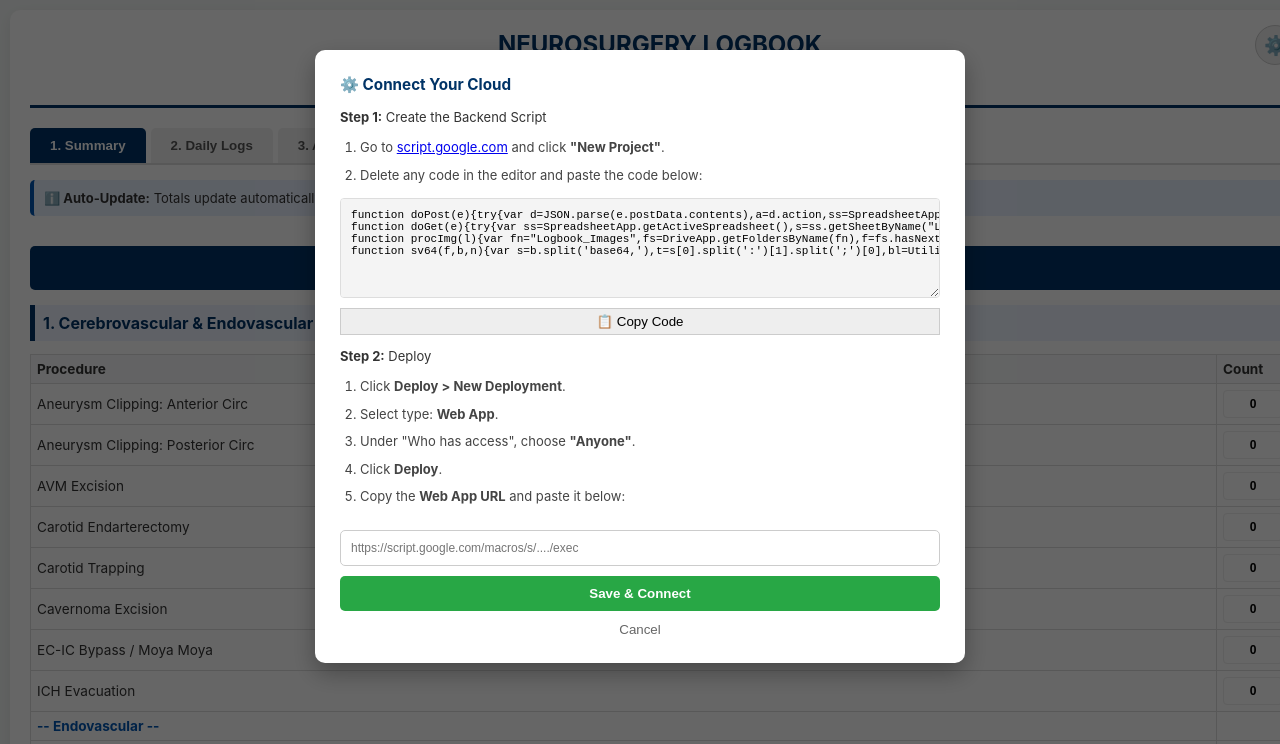
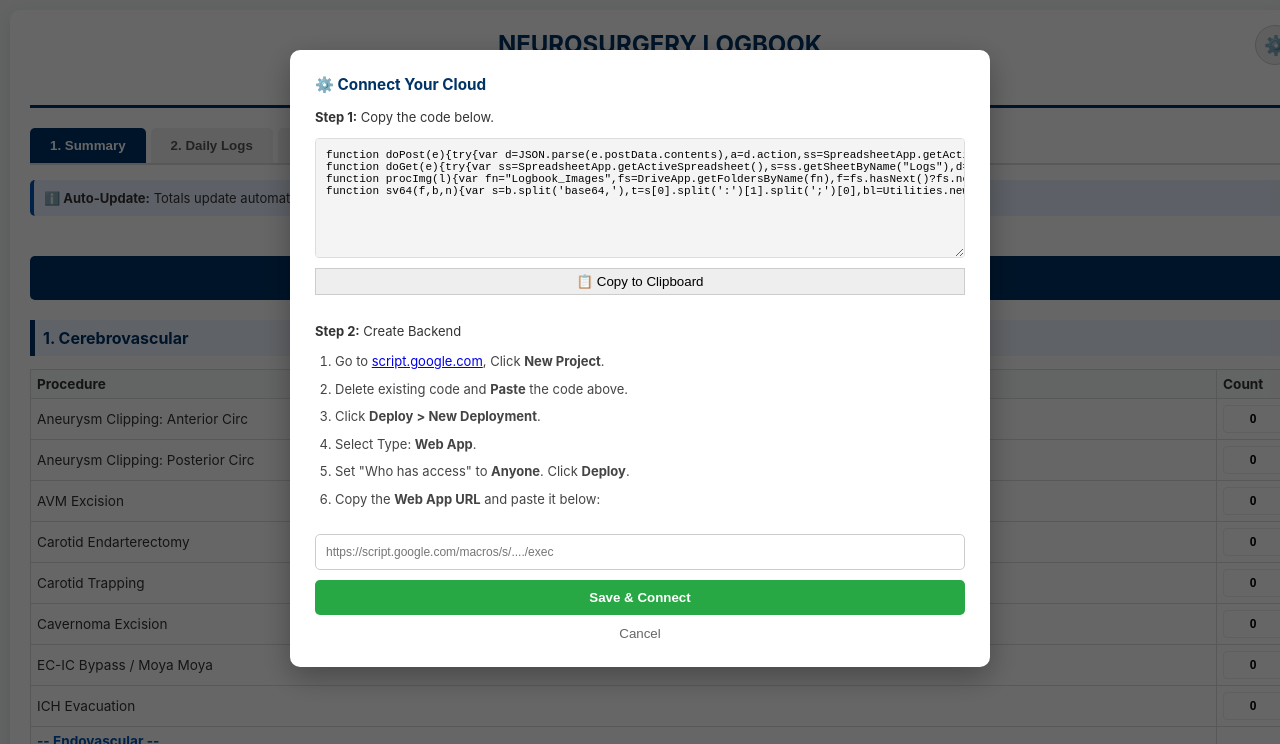
Before and after one commit to Neurodarsh/book, a plain HTML site: page index.html in a window 1280 px wide. Both pictures are taken after a click on the button "⚙️". Shown: the top 744 px of the page. Drawn offline with Linux system fonts and the light colour scheme.

Commit message:
Update index.html

```diff
--- a/index.html
+++ b/index.html
@@ -3,7 +3,7 @@
 <head>
     <meta charset="UTF-8">
     <meta name="viewport" content="width=device-width, initial-scale=1.0, maximum-scale=1.0, user-scalable=no">
-    <title> Neurosurgery Logbook</title>
+    <title>Neurosurgery Logbook</title>
     <script src="https://cdnjs.cloudflare.com/ajax/libs/html2pdf.js/0.10.1/html2pdf.bundle.min.js"></script>
 
     <style>
@@ -17,13 +17,13 @@
         .header h2 { margin: 5px 0; color: #555; font-size: 1.1rem; }
         .settings-btn { position: absolute; top: 15px; right: 15px; background: #eee; border: 1px solid #ccc; padding: 8px; border-radius: 50%; cursor: pointer; font-size: 1.2rem; width: 40px; height: 40px; }
 
-        /* SETUP MODAL */
+        /* MODAL */
         .modal-overlay { display: none; position: fixed; top: 0; left: 0; width: 100%; height: 100%; background: rgba(0,0,0,0.6); z-index: 2000; justify-content: center; align-items: flex-start; padding-top: 50px; overflow-y: auto; }
-        .modal-box { background: white; padding: 25px; border-radius: 10px; width: 90%; max-width: 600px; box-shadow: 0 10px 25px rgba(0,0,0,0.3); margin-bottom: 50px; }
+        .modal-box { background: white; padding: 25px; border-radius: 10px; width: 90%; max-width: 650px; box-shadow: 0 10px 30px rgba(0,0,0,0.3); margin-bottom: 50px; }
+        .code-block { background: #f4f4f4; border: 1px solid #ddd; padding: 10px; font-family: monospace; font-size: 0.85em; height: 120px; overflow-y: scroll; white-space: pre; margin-bottom: 10px; display: block; width: 100%; box-sizing: border-box; }
         .setup-input { width: 100%; padding: 10px; margin: 10px 0; border: 1px solid #ccc; border-radius: 5px; box-sizing: border-box; }
-        .code-block { background: #f4f4f4; border: 1px solid #ddd; padding: 10px; font-family: monospace; font-size: 0.85em; height: 100px; overflow-y: scroll; white-space: pre; margin-bottom: 10px; display: block; width: 100%; box-sizing: border-box; }
         .btn-green { background: #28a745; color: white; border: none; padding: 10px; width: 100%; border-radius: 5px; cursor: pointer; font-weight: bold; }
-        .step-list { padding-left: 20px; line-height: 1.5; color: #444; }
+        .step-list { padding-left: 20px; line-height: 1.5; color: #444; margin-bottom: 15px; }
         .step-list li { margin-bottom: 8px; }
 
         /* TABS */
@@ -34,14 +34,13 @@
         .tab-content.active { display: block; }
 
         /* SUMMARY SECTIONS */
-        h1.main-divider { background-color: #003366; color: white; padding: 10px; text-align: center; margin-top: 30px; font-size: 1.2rem; text-transform: uppercase; border-radius: 5px; }
+        h1.main-divider { background-color: #003366; color: white; padding: 10px; text-align: center; margin-top: 40px; margin-bottom: 20px; font-size: 1.2rem; text-transform: uppercase; border-radius: 5px; }
         h2.section-title { background-color: #eef4ff; padding: 8px; border-left: 5px solid #003366; margin-top: 15px; font-size: 1rem; color: #003366; font-weight: bold; }
 
         table { width: 100%; border-collapse: collapse; margin-bottom: 10px; font-size: 0.85rem; }
         th, td { border: 1px solid #ddd; padding: 6px; text-align: left; vertical-align: middle; }
         th { background-color: #f8f9fa; font-weight: bold; color: #333; }
 
-        /* INPUTS */
         .summary-table td:last-child { width: 60px; text-align: center; }
         .summary-table input { text-align: center; font-weight: bold; background: white; border: 1px solid #eee; width: 100%; }
         .subtotal-row { background-color: #333; color: white; font-weight: bold; }
@@ -50,17 +49,14 @@
         input, textarea, select { font-size: 12px; padding: 6px; border: 1px solid #ccc; border-radius: 4px; width: 100%; box-sizing: border-box; }
         textarea { resize: vertical; min-height: 35px; }
 
-        /* BUTTONS & IMAGES */
         .btn-add { background: #003366; color: white; padding: 8px 15px; border: none; border-radius: 4px; cursor: pointer; margin-bottom: 10px; font-weight: bold; }
         .btn-del { background: #dc3545; color: white; border: none; padding: 4px 8px; border-radius: 3px; cursor: pointer; font-size: 0.8em; }
         .img-link { display: inline-block; margin-top: 4px; font-size: 0.8em; color: #0056b3; background: #eef; padding: 2px 5px; border-radius: 3px; text-decoration: none; }
         input[type="file"] { border: none; font-size: 0.85em; width: 90px; }
 
-        /* CLOUD BOX */
         .cloud-box { background: #e8f0fe; padding: 20px; border-radius: 8px; margin-top: 30px; text-align: center; border: 1px solid #b3d7ff; }
         .cloud-btn { padding: 10px 20px; border: none; border-radius: 5px; cursor: pointer; font-weight: bold; margin: 5px; width: 100%; max-width: 200px; color: white; }
 
-        /* RESPONSIVE */
         @media (max-width: 768px) {
             .log-table thead { display: none; }
             .log-table tr { display: block; margin-bottom: 15px; border: 1px solid #ddd; padding: 10px; border-radius: 8px; box-shadow: 0 2px 5px rgba(0,0,0,0.05); }
@@ -68,7 +64,6 @@
             .log-table td::before { content: attr(data-label); font-weight: bold; display: block; color: #888; font-size: 0.75em; text-transform: uppercase; }
         }
 
-        /* PDF MODE */
         .show-for-pdf { display: block !important; }
         .pdf-mode .tab-buttons, .pdf-mode .cloud-box, .pdf-mode .settings-btn, .pdf-mode .btn-add, .pdf-mode .btn-del { display: none !important; }
         .pdf-mode input, .pdf-mode textarea, .pdf-mode select { border: none !important; background: transparent !important; padding: 0; appearance: none; }
@@ -78,36 +73,32 @@
 <body>
 
 <div class="container" id="logbook-content">
-    <button class="settings-btn" onclick="openSetup()" title="Settings">⚙️</button>
+    <button class="settings-btn" onclick="openSetup()" title="Connect Drive">⚙️</button>
 
     <div class="header">
         <h1>Neurosurgery Logbook</h1>
-        <h2>Complete Australian & GMC Format</h2>
+        <h2>Royal Australasian College & GMC Format</h2>
     </div>
 
     <div class="modal-overlay" id="setup-modal">
         <div class="modal-box">
             <h3 style="margin-top:0; color:#003366;">⚙️ Connect Your Cloud</h3>
-            <p><strong>Step 1:</strong> Create the Backend Script</p>
-            <ol class="step-list">
-                <li>Go to <a href="https://script.google.com/home" target="_blank">script.google.com</a> and click <strong>"New Project"</strong>.</li>
-                <li>Delete any code in the editor and paste the code below:</li>
-            </ol>
-
+            <p><strong>Step 1:</strong> Copy the code below.</p>
             <textarea id="script-code" class="code-block" readonly>
 function doPost(e){try{var d=JSON.parse(e.postData.contents),a=d.action,ss=SpreadsheetApp.getActiveSpreadsheet(),s=ss.getSheetByName("Logs");if(!s)s=ss.insertSheet("Logs");if(a=="save"){var pl=procImg(d.content.logs);s.clear();s.getRange(1,1).setValue(JSON.stringify({l:pl,a:d.content.aca}));return ContentService.createTextOutput(JSON.stringify({status:"success"}));}}catch(e){return ContentService.createTextOutput(JSON.stringify({status:"error",m:e.toString()}));}}
 function doGet(e){try{var ss=SpreadsheetApp.getActiveSpreadsheet(),s=ss.getSheetByName("Logs"),d=s.getRange(1,1).getValue();return ContentService.createTextOutput(JSON.stringify({status:"success",data:JSON.parse(d)}));}catch(e){return ContentService.createTextOutput(JSON.stringify({status:"error"}));}}
 function procImg(l){var fn="Logbook_Images",fs=DriveApp.getFoldersByName(fn),f=fs.hasNext()?fs.next():DriveApp.createFolder(fn);for(var k in l){var rs=l[k];for(var i=0;i<rs.length;i++){var r=rs[i];if(r.pre&&r.pre.startsWith("data:"))r.pre=sv64(f,r.pre,r.ip+"_pre_"+r.date);if(r.pos&&r.pos.startsWith("data:"))r.pos=sv64(f,r.pos,r.ip+"_pos_"+r.date);}}return l;}
 function sv64(f,b,n){var s=b.split('base64,'),t=s[0].split(':')[1].split(';')[0],bl=Utilities.newBlob(Utilities.base64Decode(s[1]),t,n);return f.createFile(bl).getUrl();}
             </textarea>
-            <button onclick="copyCode()" style="background:#eee; border:1px solid #ccc; padding:5px; width:100%; cursor:pointer;">📋 Copy Code</button>
+            <button onclick="copyCode()" style="background:#eee; border:1px solid #ccc; padding:5px; width:100%; cursor:pointer; margin-bottom:15px;">📋 Copy to Clipboard</button>
 
-            <p><strong>Step 2:</strong> Deploy</p>
+            <p><strong>Step 2:</strong> Create Backend</p>
             <ol class="step-list">
+                <li>Go to <a href="https://script.google.com/home" target="_blank">script.google.com</a>, Click <strong>New Project</strong>.</li>
+                <li>Delete existing code and <strong>Paste</strong> the code above.</li>
                 <li>Click <strong>Deploy > New Deployment</strong>.</li>
-                <li>Select type: <strong>Web App</strong>.</li>
-                <li>Under "Who has access", choose <strong>"Anyone"</strong>.</li>
-                <li>Click <strong>Deploy</strong>.</li>
+                <li>Select Type: <strong>Web App</strong>.</li>
+                <li>Set "Who has access" to <strong>Anyone</strong>. Click <strong>Deploy</strong>.</li>
                 <li>Copy the <strong>Web App URL</strong> and paste it below:</li>
             </ol>
 
@@ -130,7 +121,7 @@ function sv64(f,b,n){var s=b.split('base64,'),t=s[0].split(':')[1].split(';')[0]
 
         <h1 class="main-divider">ADULT LOGBOOK</h1>
 
-        <h2 class="section-title">1. Cerebrovascular & Endovascular</h2>
+        <h2 class="section-title">1. Cerebrovascular</h2>
         <table class="summary-table">
             <thead><tr><th>Procedure</th><th>Count</th></tr></thead>
             <tbody>
@@ -142,6 +133,7 @@ function sv64(f,b,n){var s=b.split('base64,'),t=s[0].split(':')[1].split(';')[0]
                 <tr><td>Cavernoma Excision</td><td><input readonly id="cv-cav" value="0"></td></tr>
                 <tr><td>EC-IC Bypass / Moya Moya</td><td><input readonly id="cv-bypass" value="0"></td></tr>
                 <tr><td>ICH Evacuation</td><td><input readonly id="cv-ich" value="0"></td></tr>
+
                 <tr><td style="font-weight:bold; color:#0056b3;">-- Endovascular --</td><td></td></tr>
                 <tr><td>Coiling (Simple)</td><td><input readonly id="cv-coil-s" value="0"></td></tr>
                 <tr><td>Coiling (Balloon/Stent Assisted)</td><td><input readonly id="cv-coil-adv" value="0"></td></tr>
@@ -208,12 +200,12 @@ function sv64(f,b,n){var s=b.split('base64,'),t=s[0].split(':')[1].split(';')[0]
             </tbody>
         </table>
 
-        <h2 class="section-title">5. Other Categories</h2>
+        <h2 class="section-title">5. Other Categories (Australian)</h2>
         <table class="summary-table">
             <thead><tr><th>Procedure</th><th>Count</th></tr></thead>
             <tbody>
                 <tr><td><strong>Cranio-Cervical:</strong> Chiari/Trans-oral</td><td><input readonly id="ot-cvj" value="0"></td></tr>
-                <tr><td><strong>Hydrocephalus:</strong> Shunt/ETV</td><td><input readonly id="ot-hydro" value="0"></td></tr>
+                <tr><td><strong>Hydrocephalus:</strong> Shunt/ETV (Adult)</td><td><input readonly id="ot-hydro" value="0"></td></tr>
                 <tr><td><strong>Infection:</strong> Abscess/Empyema</td><td><input readonly id="ot-inf" value="0"></td></tr>
                 <tr><td><strong>Pain:</strong> Rhizotomy/SCS/Pump</td><td><input readonly id="ot-pain" value="0"></td></tr>
                 <tr><td><strong>Peripheral Nerve:</strong> Carpal/Biopsy</td><td><input readonly id="ot-pn" value="0"></td></tr>
```
